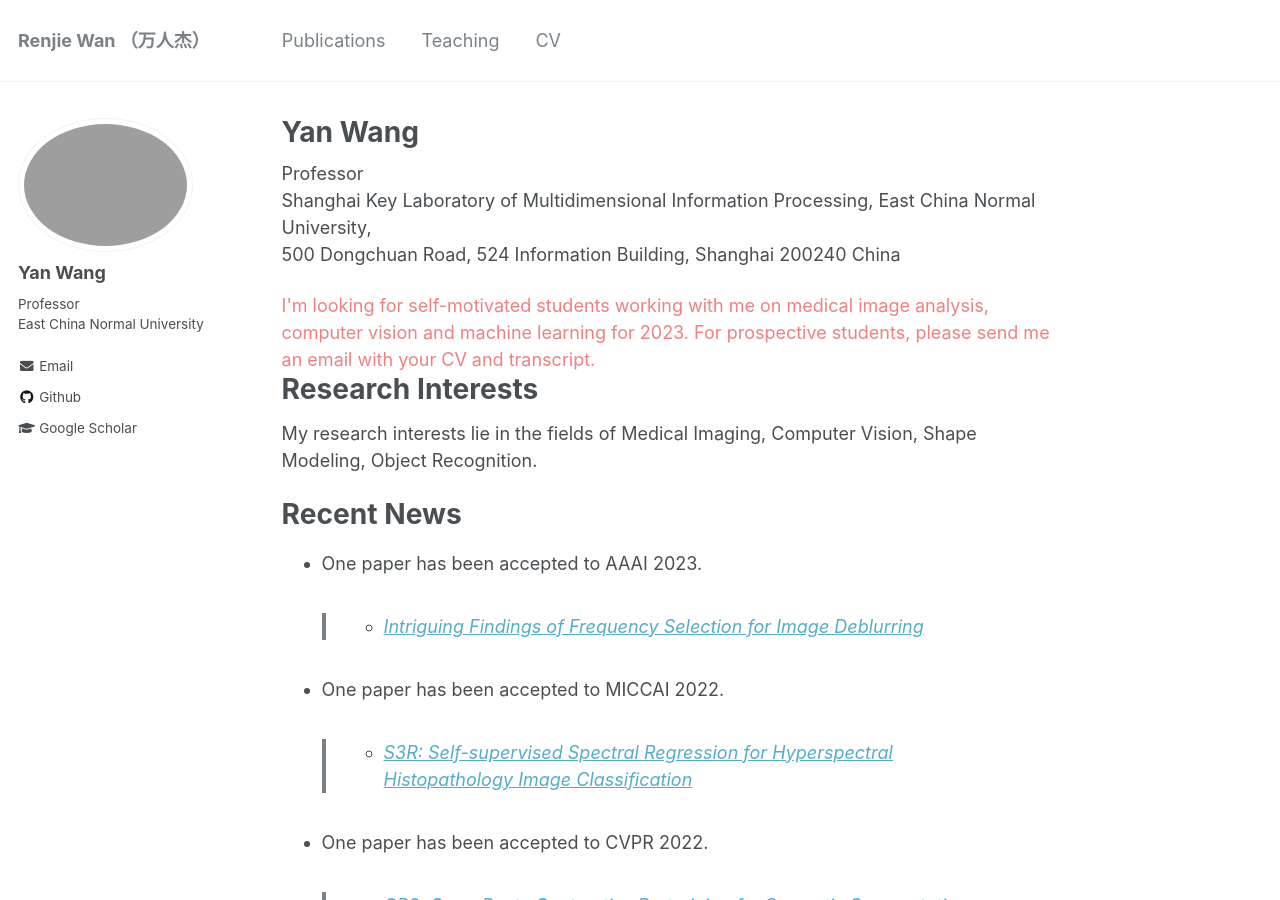
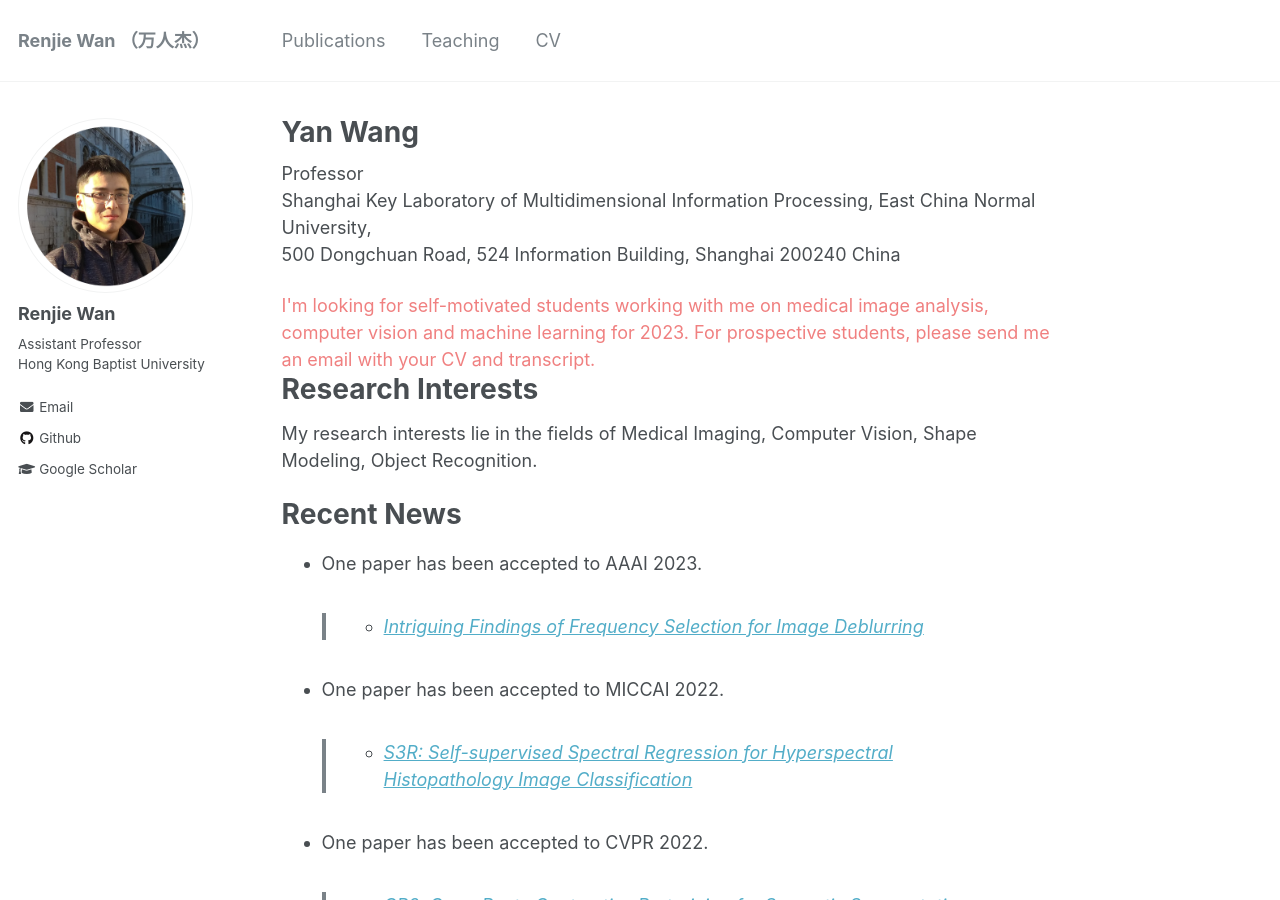
Before and after one commit to wanrenjie/wanrenjie.github.io, a Jekyll site: the page built from _pages/about.md, in a window 1280 px wide and 900 px high. Built offline with Jekyll 4.4.1, drawn with Linux system fonts in a browser that asks for light colours.

Commit message:
Update _config.yml

```diff
--- a/_config.yml
+++ b/_config.yml
@@ -80,14 +80,14 @@ analytics:
 
 # Site Author
 author:
-  name             : "Yan Wang"
-  avatar           : "yan.png"
-  bio              : "Professor <br> East China Normal University"
+  name             : "Renjie Wan"
+  avatar           : "renjie3.png"
+  bio              : "Assistant Professor <br> Hong Kong Baptist University"
   location         : #"Location"
   employer         :
 #  pubmed           : "https://www.ncbi.nlm.nih.gov/pubmed/?term=john+snow"
   googlescholar    : "https://scholar.google.com/citations?hl=en&view_op=list_works&gmla=AJsN-F7JeTfIcu67doQV0JCsUlSVR-yo-OMhcsr8ltLyVgigxJHiHKQzWO6xnmTPWM__3inxaZA6sz5youiSrRoasnmLOhT_xPbbg-tXqbCQC_h_wC4PkgE&user=5a1Cmk0AAAAJ"
-  email            :  ywang@cee.ecnu.edu.cn
+  email            :  wanpeoplejie@gmail.com
   researchgate     :  # example: "https://www.researchgate.net/profile/yourprofile"
   uri              :
   bitbucket        :
@@ -96,7 +96,7 @@ author:
   flickr           :
   facebook         :
   foursquare       :
-  github           : "wangyan921"
+  github           : "renjiewan"
   google_plus      :
   keybase          :
   instagram        :
```
